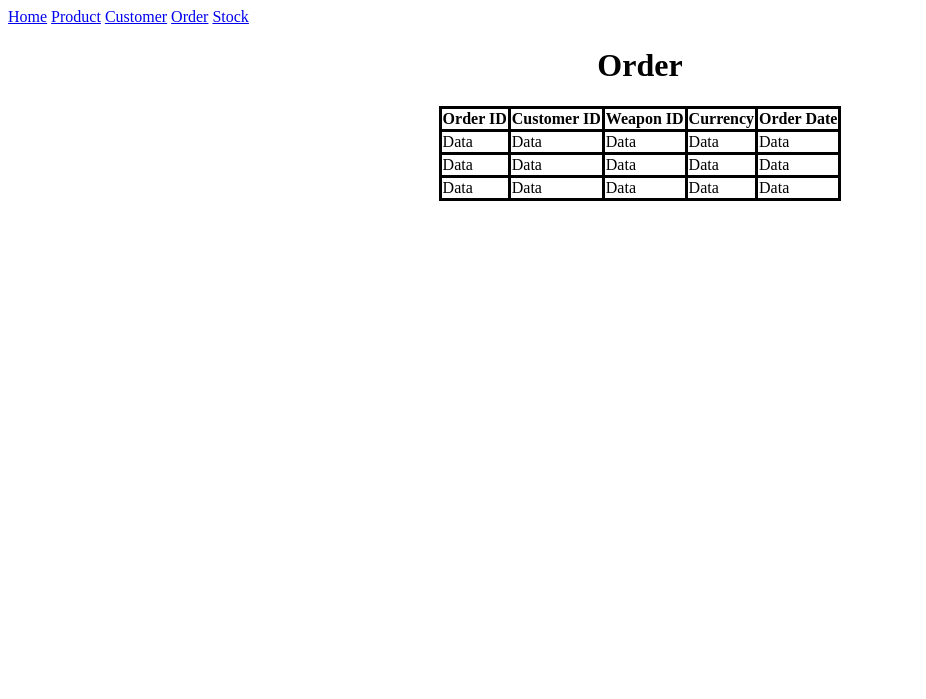
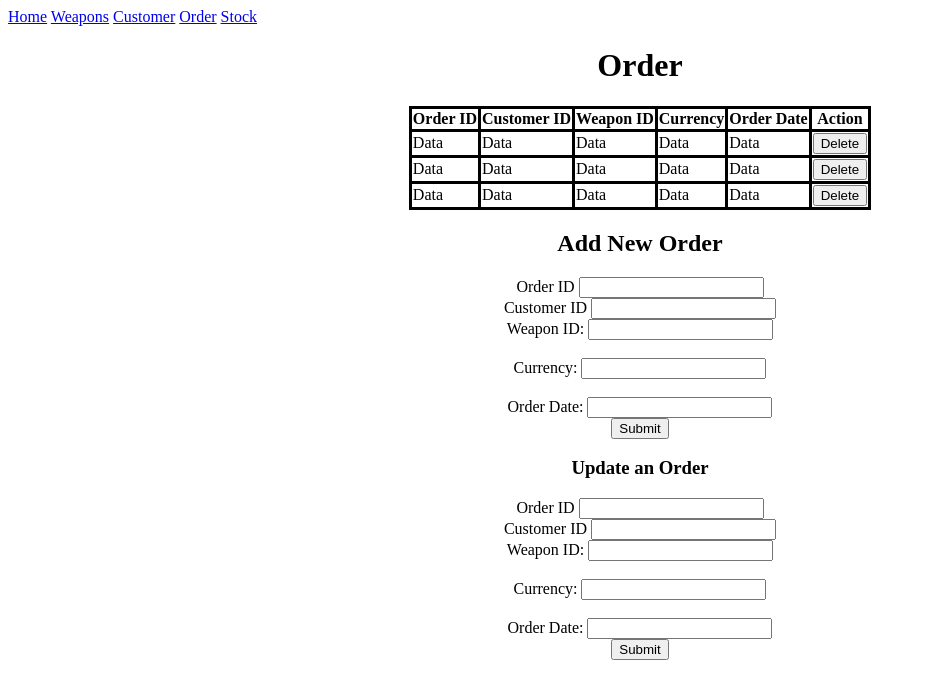
Before and after one commit to schaafru/cs340-flask, a Flask app: page /order in a window 1280 px wide. Shown: the top 699 px of the page, without its empty margins (0-926 px from the left). Run offline with Flask 2, Linux system fonts and the light colour scheme; data that the repository does not hold is empty; parts of the project's set-up code (start-up, migrations or seed data) failed here and were passed over; some libraries are stand-ins or nearby versions.

Commit message:
updating all files

```diff
--- a/app.py
+++ b/app.py
@@ -1,43 +1,57 @@
 import MySQLdb
+import MySQLdb.cursors
 from flask import render_template
 import flask
 import configparser
 
 
-# def read_mysql_config(mysql_config_file_name: str):
-#     config = configparser.ConfigParser()
-#     config.read(mysql_config_file_name)
-#     return dict(config['client'])
-#
-#
-# config_info = read_mysql_config("../.my.cnf")
-#
-# db_conn = MySQLdb.connect(config_info['host'],
-#                           config_info['user'],
-#                           config_info['password'],
-#                           config_info['database'])
+def read_mysql_config(mysql_config_file_name: str):
+    config = configparser.ConfigParser()
+    config.read(mysql_config_file_name)
+    return dict(config['client'])
+
+
+config_info = read_mysql_config("../.my.cnf")
+
+db_conn = MySQLdb.connect(config_info['host'],
+                          config_info['user'],
+                          config_info['password'],
+                          config_info['database'])
 
 webapp = flask.Flask(__name__, static_url_path='/static')
+
 
 @webapp.route('/')
 def home():
     return render_template('Home.html')
 
-@webapp.route('/product')
-def product():
-    return render_template('Product.html')
+
+@webapp.route('/weapon')
+def weapon():
+    cursor =  db_conn.cursor()
+    r = cursor.execute("SELECT weapon_ID, order_ID, price FROM Weapon;")
+    return render_template('Weapon.html', rows=r)
+
 
 @webapp.route('/order')
 def order():
-    return render_template('Order.html')
+    cursor = db_conn.cursor()
+    r = cursor.execute("SELECT order_ID, customer_ID, weapon_ID, currency, order_date FROM Order;")
+    return render_template('Order.html', rows=r)
+
 
 @webapp.route('/stock')
 def stock():
-    return render_template('Stock.html')
+    cursor = db_conn.cursor()
+    r = cursor.execute("SELECT total_number_of_items, number_of_items_remaining, weapon_ID, weapon_type FROM Stock;")
+    return render_template('Stock.html', rows=r)
+
 
 @webapp.route('/customer')
 def customer():
-    return render_template('Customer.html')
+    cursor = db_conn.cursor()
+    r = cursor.execute("SELECT name, address, customer_ID FROM Customer;")
+    return render_template('Customer.html', rows=r)
 
 
 if __name__ == '__main__':
--- a/templates/Home.html
+++ b/templates/Home.html
@@ -8,13 +8,15 @@
     <div class="header">
       <div class="header-right">
         <a class="active" href="/">Home</a>
-        <a href="/product">Product</a>
+        <a href="/weapon">Weapons</a>
         <a href="/customer">Customer</a>
         <a href="/order">Order</a>
         <a href="/stock">Stock</a>
       </div>
     </div>
-    <h1 align="center">Medieval Weaponry Home Page</h1>
+    <h1 align="center">Medieval Weaponry</h1>
     <h4 align="center">Team Theodorus | Russell Schaaf and Theodore Ngo</h4>
+
+
 </body>
 </html>
--- a/templates/Order.html
+++ b/templates/Order.html
@@ -8,7 +8,7 @@
     <div class="header">
       <div class="header-right">
         <a class="active" href="/">Home</a>
-        <a href="/product">Product</a>
+        <a href="/weapon">Weapons</a>
         <a href="/customer">Customer</a>
         <a href="/order">Order</a>
         <a href="/stock">Stock</a>
@@ -26,6 +26,7 @@
                         <th>Weapon ID</th>
                         <th>Currency</th>
                         <th>Order Date</th>
+                        <th>Action</th>
                     </tr>
                     <tr bgcolor="#ffffff">
                         <td>Data</td>
@@ -33,6 +34,7 @@
                         <td>Data</td>
                         <td>Data</td>
                         <td>Data</td>
+                        <td><button type="button">Delete</button></td>
                     </tr>
                     <tr bgcolor="#ffffff">
                         <td>Data</td>
@@ -40,6 +42,7 @@
                         <td>Data</td>
                         <td>Data</td>
                         <td>Data</td>
+                        <td><button type="button">Delete</button></td>
                     </tr>
                     <tr bgcolor="#ffffff">
                         <td>Data</td>
@@ -47,12 +50,56 @@
                         <td>Data</td>
                         <td>Data</td>
                         <td>Data</td>
+                        <td><button type="button">Delete</button></td>
                     </tr>
                 </table>
             </td>
         </tr>
     </table>
 
+   <h2 align="center">Add New Order</h2>
+    <div class="form" align="center">
+        <label>Order ID</label>
+        <input type="text" value="" readonly>
+        <br>
+        <label>Customer ID</label>
+        <input type="text" value="" readonly>
+        <br>
+        <label>Weapon ID:</label>
+        <input type="text" value="" readonly>
+        <br>
+        <br>
+        <label>Currency:</label>
+        <input type="text" value="" readonly>
+        <br>
+        <br>
+        <label>Order Date:</label>
+        <input type="text" value="" readonly>
+        <br>
+        <input type = "submit" value="Submit">
+    </div>
+
+    <h3 align="center">Update an Order</h3>
+    <div class="form" align="center">
+        <label>Order ID</label>
+        <input type="text" value="" readonly>
+        <br>
+        <label>Customer ID</label>
+        <input type="text" value="" readonly>
+        <br>
+        <label>Weapon ID:</label>
+        <input type="text" value="" readonly>
+        <br>
+        <br>
+        <label>Currency:</label>
+        <input type="text" value="" readonly>
+        <br>
+        <br>
+        <label>Order Date:</label>
+        <input type="text" value="" readonly>
+        <br>
+        <input type = "submit" value="Submit">
+    </div>
 
 
 </body>
```
Also changed, not shown: templates/Customer.html (+31 -1 lines), templates/Stock.html (+37 -1 lines).
